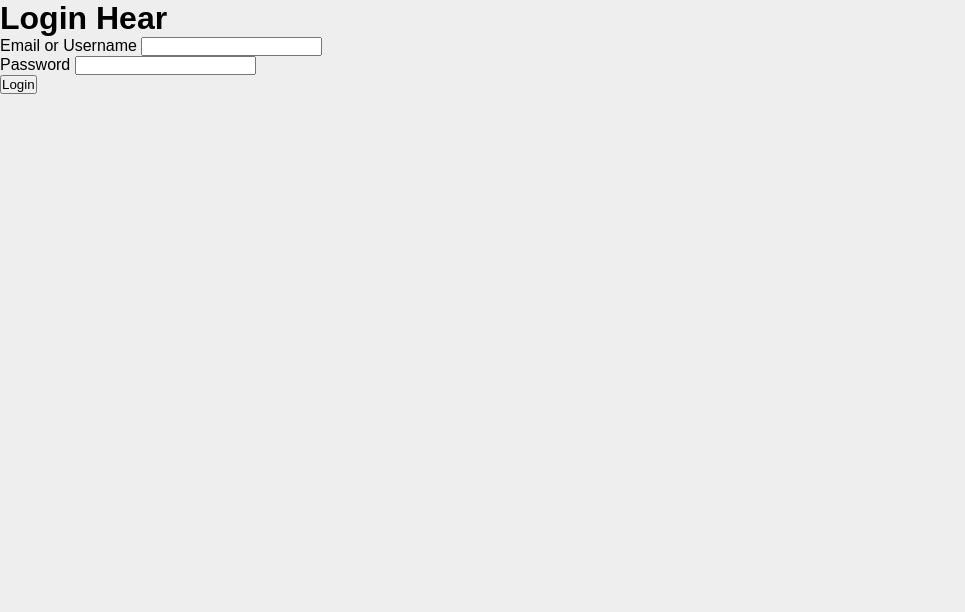
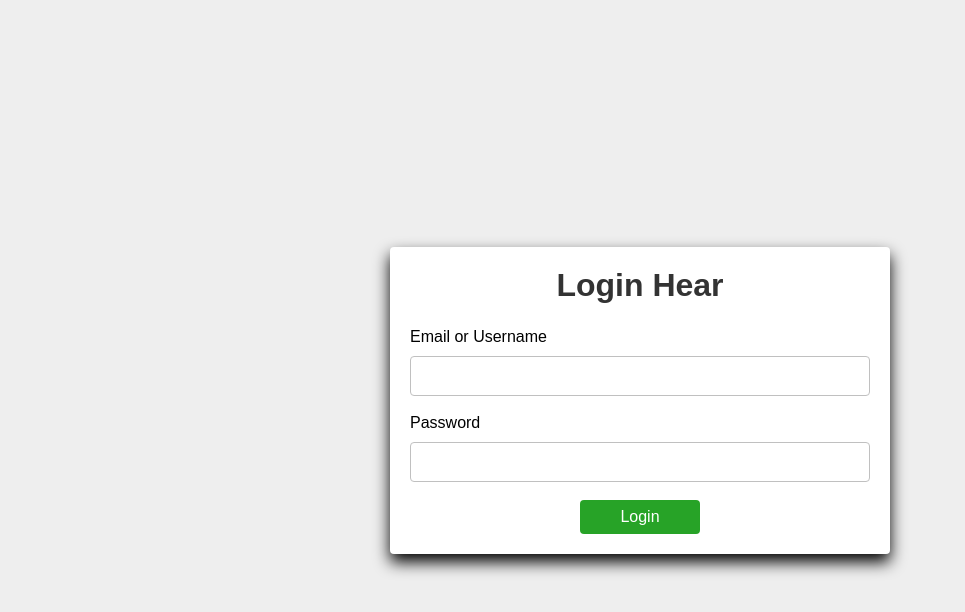
Before and after one commit to syed-naim/login2, a plain HTML site: page index.html in a window 1280 px wide. Shown: the whole page, without its empty margins (0-965 px from the left). Drawn offline with Linux system fonts and the light colour scheme.

Commit message:
done all style

```diff
--- a/style.css
+++ b/style.css
@@ -3,9 +3,48 @@
     padding: 0;
     box-sizing: border-box;
 }
-body{
+body {
     background: #eee;
     min-height: 100vh;
     font-family: sans-serif;
     display: flex;
 }
+.container {
+    margin: auto;
+    width: 500px;
+    background-color: #fff;
+    border-radius: 4px;
+    box-shadow: 0 8px 16px rgba(0, 0, 0, 1);
+    padding: 20px;
+}
+.container h1 {
+    color: #333;
+    text-align: center;
+    margin-bottom: 24px;
+}
+.container .form-control {
+    width: 100%;
+    height: 40px;
+    background-color: white;
+    border: 1px solid silver;
+    border-radius: 4px;
+    margin: 10px 0 18px;
+    padding: 0 10px;
+    outline-color: rgb(100, 155, 250);
+}
+.container input[type="submit"] {
+    margin-left: 50%;
+    transform: translateX(-50%);
+    width: 120px;
+    height: 34px;
+    border: none;
+    outline: none;
+    background-color: #27a327;
+    cursor: pointer;
+    border-radius: 4px;
+    color: #fff;
+    font-size: 16px;
+}
+.container input[type="submit"]:active {
+    background-color: #04d604;
+}
```
